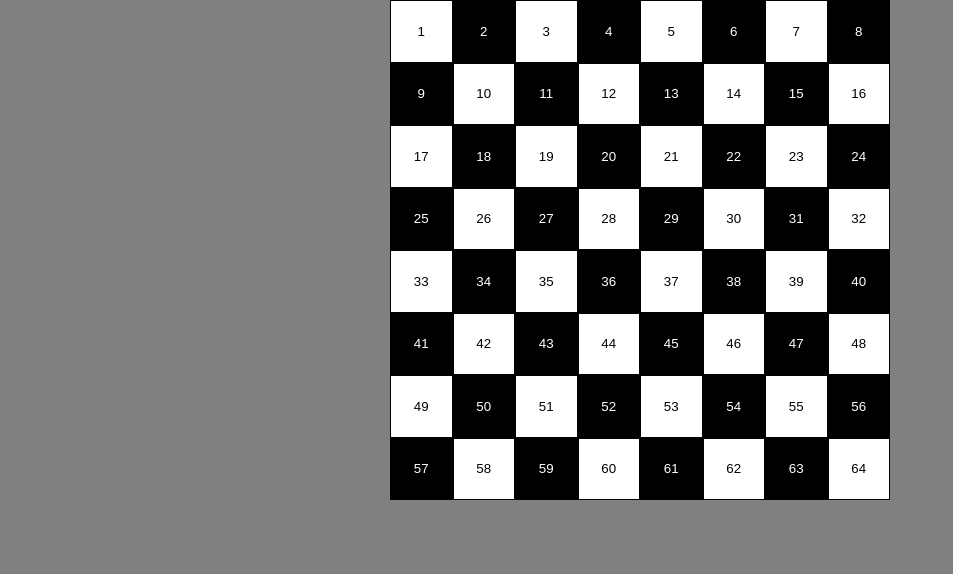
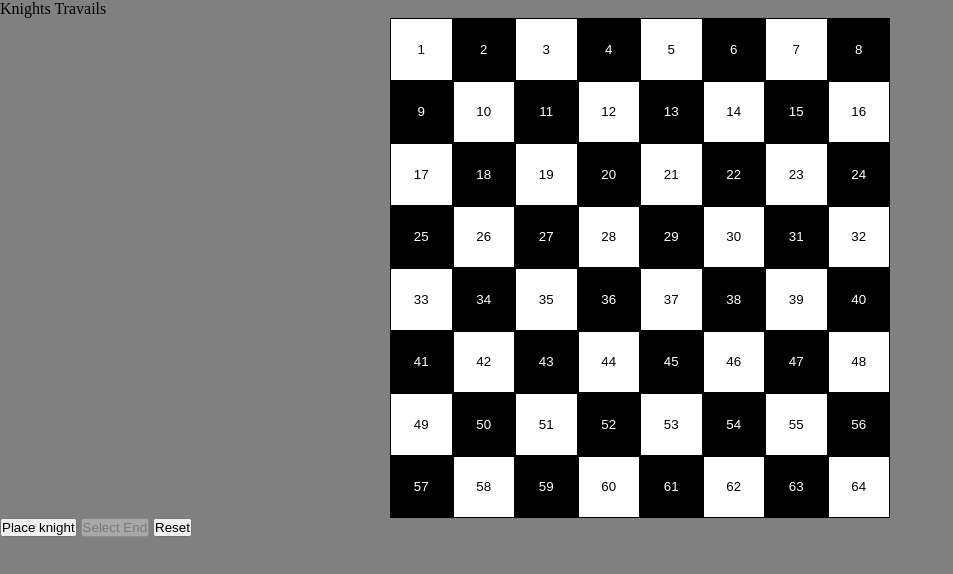
Before and after one commit to Jarrell21/knights-travails, a website built with webpack: page dist/index.html in a window 1280 px wide. Shown: the whole page, without its empty margins (0-953 px from the left). Built offline with nearby package versions, Linux system fonts and the light colour scheme.

Commit message:
Edit html structure

```diff
--- a/dist/index.html
+++ b/dist/index.html
@@ -9,6 +9,15 @@
     <script src="main.js" defer></script>
 </head>
 <body>
-    <div class="game-board-container"></div>
+    <header>Knights Travails</header>
+    <main>
+        <div class="game-board-container"></div>
+        <div>
+            <button class="place-knight-btn">Place knight</button>
+            <button class="select-end-btn" disabled>Select End</button>
+            <button class="reset-btn">Reset</button>
+        </div>
+    </main>
+    <footer></footer>
 </body>
 </html>
```
